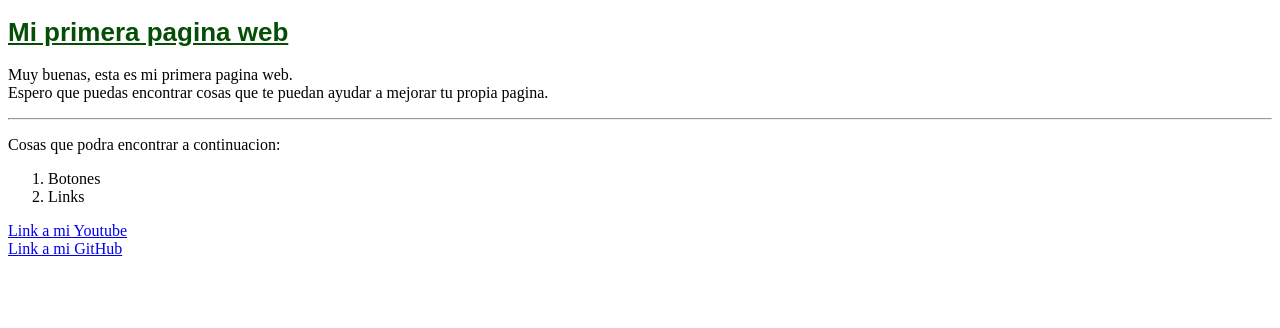
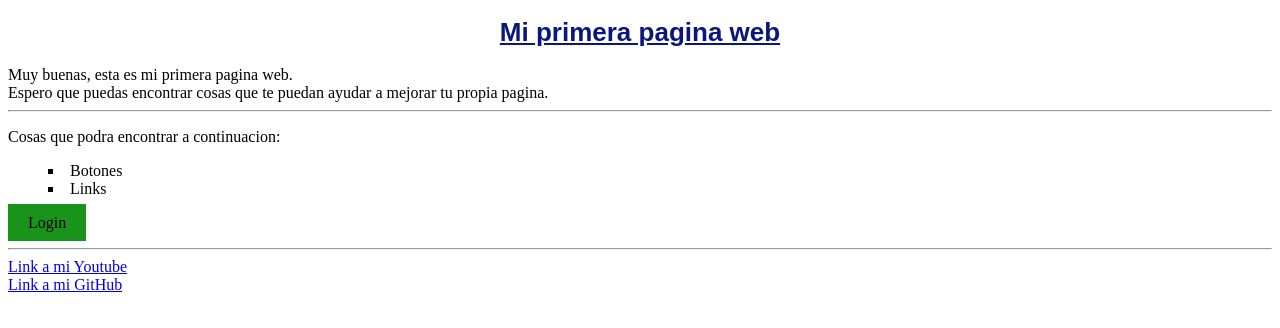
Before and after one commit to Fernaoses/first-website, a plain HTML site: page index.html in a window 1280 px wide. Drawn offline with Linux system fonts and the light colour scheme.

Commit message:
<09092022>: Actualizacion de index

```diff
--- a/index.html
+++ b/index.html
@@ -10,17 +10,31 @@
 
     <body>
         <font face="Arial", color="#194548", size="2">
-            <h1>Mi primera pagina web</h1>
+            <h1 align="center">Mi primera pagina web</h1>
         </font>
-        <P align="left">Muy buenas, esta es mi primera pagina web. <br>
-        Espero que puedas encontrar cosas que te puedan ayudar a mejorar tu propia pagina.</P>
+        <P1 align="left">Muy buenas, esta es mi primera pagina web. <br>
+        Espero que puedas encontrar cosas que te puedan ayudar a mejorar tu propia pagina.</P1>
         <hr>
         <P align="left">Cosas que podra encontrar a continuacion:</P>
         <OL>
             <li>Botones</li>
             <li>Links</li>
         </OL>
-        <A HREF="https://www.youtube.com/channel/UCzMxe3-T_uoL_T-7TlVDGdw" target="_blank">Link a mi Youtube</a><BR>
-        <A HREF="https://github.com/Fernaoses" target="_blank">Link a mi GitHub</a><BR>
+        <!-- Login -->
+        <p>
+            <div>
+                <a class="fcc-btn" href="login.html" target="_self">Login</a>
+            </div>
+        </p>
+        <hr>
+        <!--
+        <img src="https://cdn.extendoffice.com/images/stories/doc-excel/convert-range-to-column/doc-convert-range-to-column11.png"
+        alt="doc-convertion-range-a-columna11"><br>
+        -->
+        <!-- Links -->
+        <div>
+            <A HREF="https://www.youtube.com/channel/UCzMxe3-T_uoL_T-7TlVDGdw" target="_blank">Link a mi Youtube</a><BR>
+            <A HREF="https://github.com/Fernaoses" target="_blank">Link a mi GitHub</a><BR>
+        </div>
     </body>
 </html>
--- a/style.css
+++ b/style.css
@@ -1,4 +1,22 @@
-h1 {
+h1{
+    color: rgb(10, 22, 128);
+    text-decoration: underline;
+}
+/* p {
     color: rgb(5, 78, 5);
     text-decoration: underline;
+    text-decoration: dashed;
+} */
+li {
+    list-style-type:square;
+    list-style-position: inside;
 }
+.fcc-btn {
+    background-color: #199319;
+    color: rgb(0, 0, 0);
+    padding: 10px 20px;
+    text-decoration: none;
+    cursor: pointer;
+    cursor: not-allowed;
+    text-decoration:none;
+  }
```
